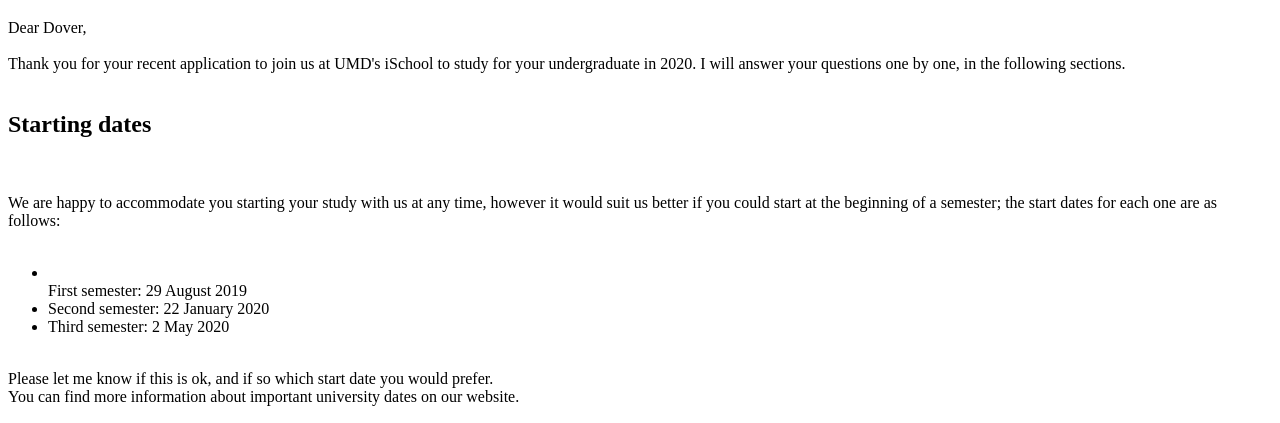
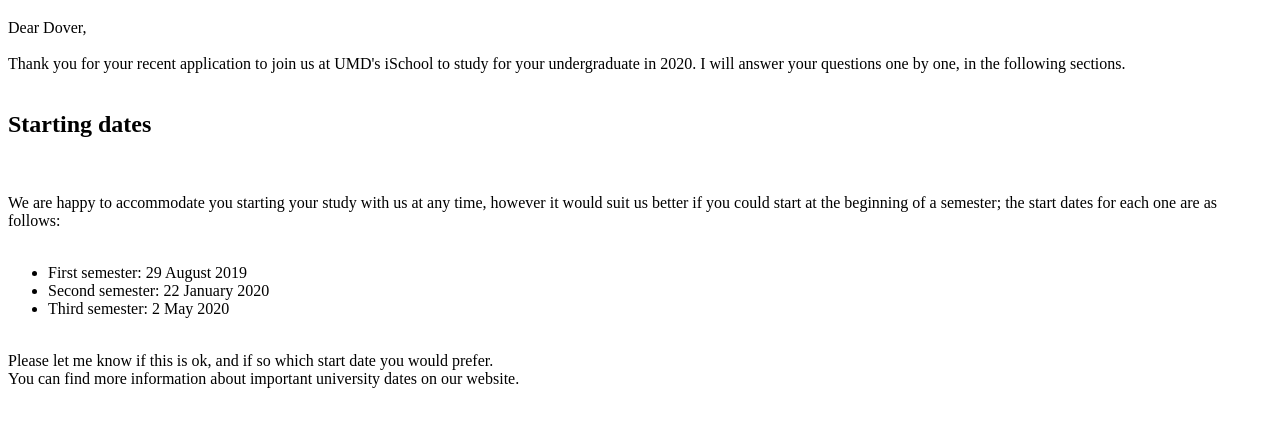
Before and after one commit to BrigidannaCrews/BrigidannaCrews.github.io, a plain HTML site: page lab_2/index.html in a window 1280 px wide. Shown: the part 337-760 px from the top of the page. Drawn offline with Linux system fonts and the light colour scheme.

Commit message:
Adjusted list

```diff
--- a/lab_2/index.html
+++ b/lab_2/index.html
@@ -30,7 +30,7 @@
 We are happy to accommodate you starting your study with us at any time, however it would suit us better if you could start at the beginning of a semester; the start dates for each one are as follows:<br/>
 <br/>
 <ul>
-<li></li>First semester: 29 August 2019</li>
+<li>First semester: 29 August 2019</li>
 <li>Second semester: 22 January 2020</li>
 <li>Third semester: 2 May 2020</li>
 </ul>
```
